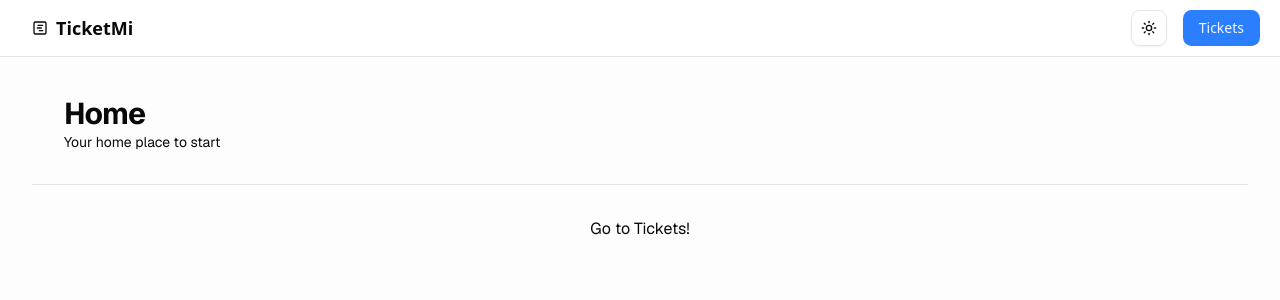
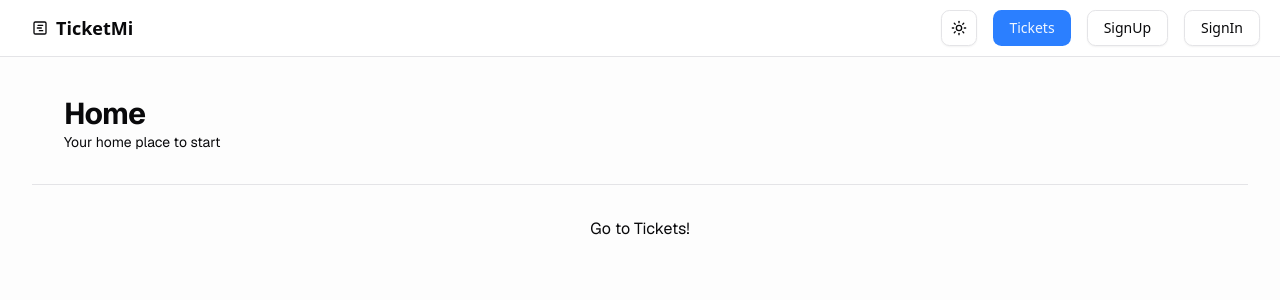
Before and after one commit to Maurikzio/ticketmi, a Next.js app: page / in a window 1280 px wide. Shown: the top 300 px of the page. Built offline with nearby package versions, Linux system fonts and the light colour scheme.

Commit message:
Creating auth buttons

```diff
--- a/src/components/header.tsx
+++ b/src/components/header.tsx
@@ -1,4 +1,4 @@
-import { homePath, ticketsPath } from "@/paths";
+import { homePath, signInPath, signUpPath, ticketsPath } from "@/paths";
 import Link from "next/link";
 import { buttonVariants } from "@/components/ui/button"
 import { SquareChartGantt } from "lucide-react";
@@ -26,6 +26,8 @@ const Header = () => {
       <div className="flex items-center gap-4">
         <ThemeSwitcher />
         <Link href={ticketsPath} className={buttonVariants({ variant: "default" })}>Tickets</Link>
+        <Link href={signUpPath} className={buttonVariants({ variant: "outline" })}>SignUp</Link>
+        <Link href={signInPath} className={buttonVariants({ variant: "outline" })}>SignIn</Link>
       </div>
     </nav>
   )
```
